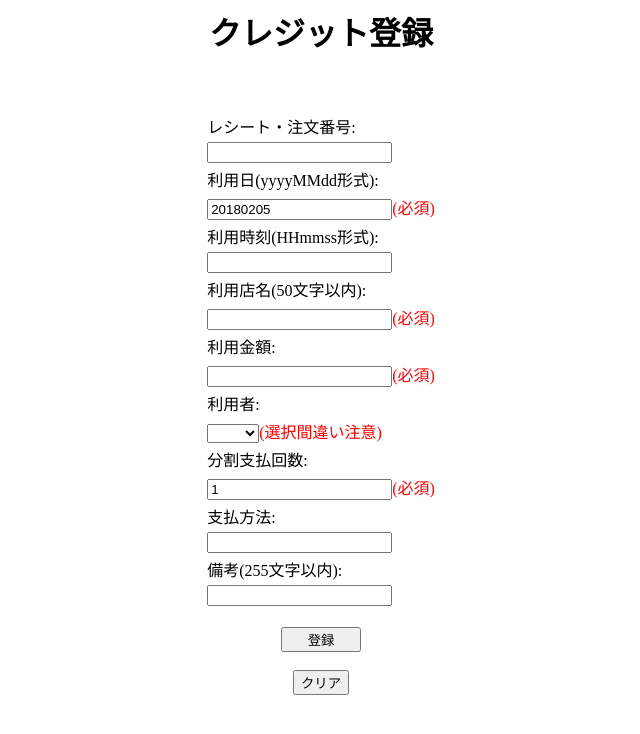
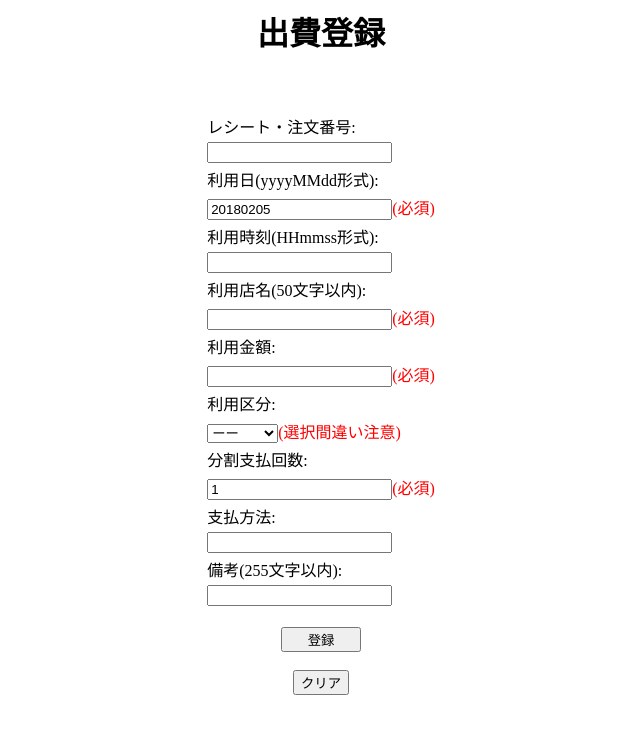
Before and after one commit to herojiangkai/CreditCardTool, a PHP site: page / in a window 1280 px wide. Shown: the top 734 px of the page, without its empty margins (319-959 px from the left). Run offline with PHP 8.4, Linux system fonts and the light colour scheme.

Commit message:
現金出費入力対応

```diff
--- a/index.php
+++ b/index.php
@@ -2,7 +2,7 @@
 <html>
 
 <head>
-    <title>レシート・クレジット実績登録画面</title>
+    <title>出費登録画面</title>
     <!DOCTYPE HTML>
     <meta charset="UTF-8">
     <meta content="width=device-width,user-scalable=no" name="viewport">
@@ -23,7 +23,7 @@
         <input type="button" value="精算画面">
     </div> -->
 
-    <h1 align="center">クレジット登録</h1>
+    <h1 align="center">出費登録</h1>
     <br>
         <div align="center">
             <span style="color:blue">
@@ -48,12 +48,14 @@
             <tr><td><input type="text" name="storeName"><span style="color:red">(必須)</span></td></tr>
             <tr><td>利用金額:</td></tr>
             <tr><td><input type="text" name="amount"><span style="color:red">(必須)</span></td></tr>
-            <tr><td>利用者:</td></tr>
+            <tr><td>利用区分:</td></tr>
             <tr>
                 <td><select name="user" id="user">
-                    <option value="" selected></option>
+                    <option value="" selected>ーー</option>
                     <option value="本人">6229</option>
                     <option value="家族">9283</option>
+                    <option value="現金(姜)">現金(姜)</option>
+                    <option value="現金(王)">現金(王)</option>
                 </select><span style="color:red">(選択間違い注意)</span></td>
             </tr>
             <tr><td>分割支払回数:</td></tr>
```
Also changed, not shown: writeCsv.php (+7 -1 lines).
